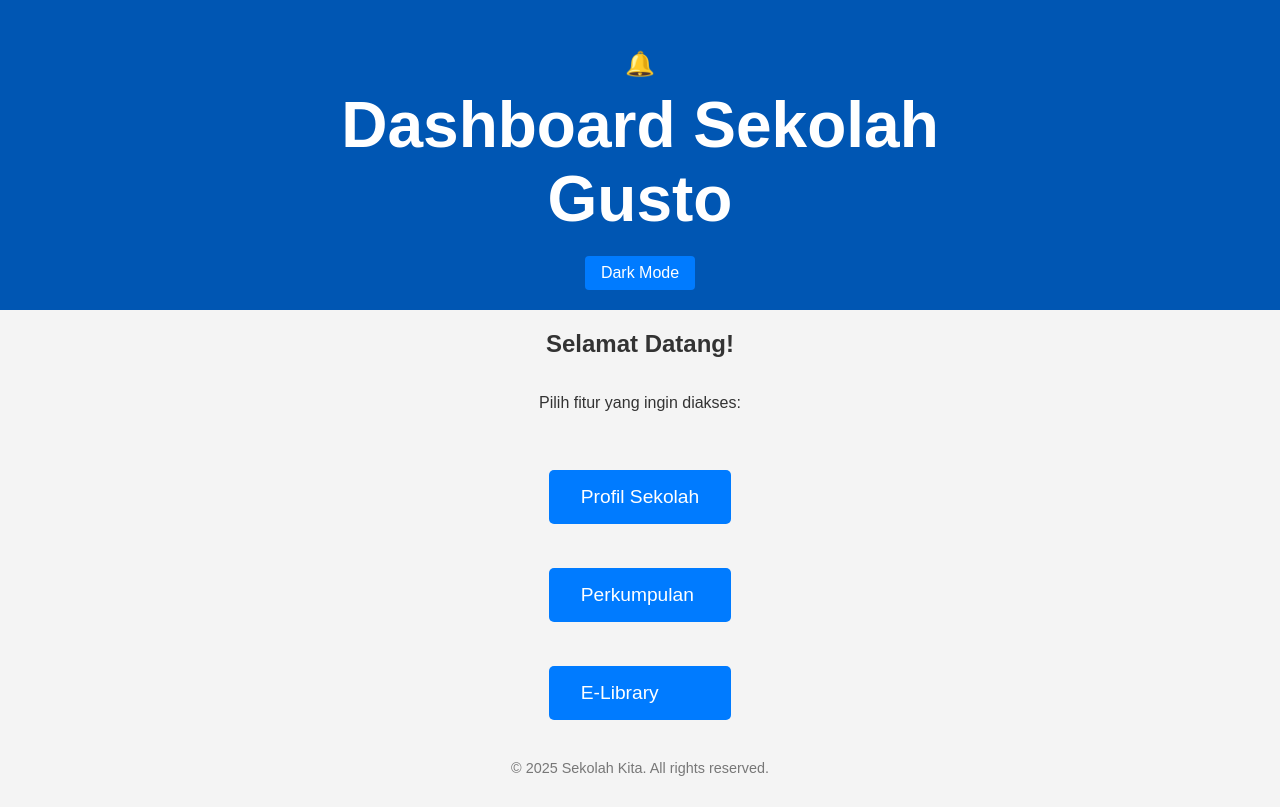
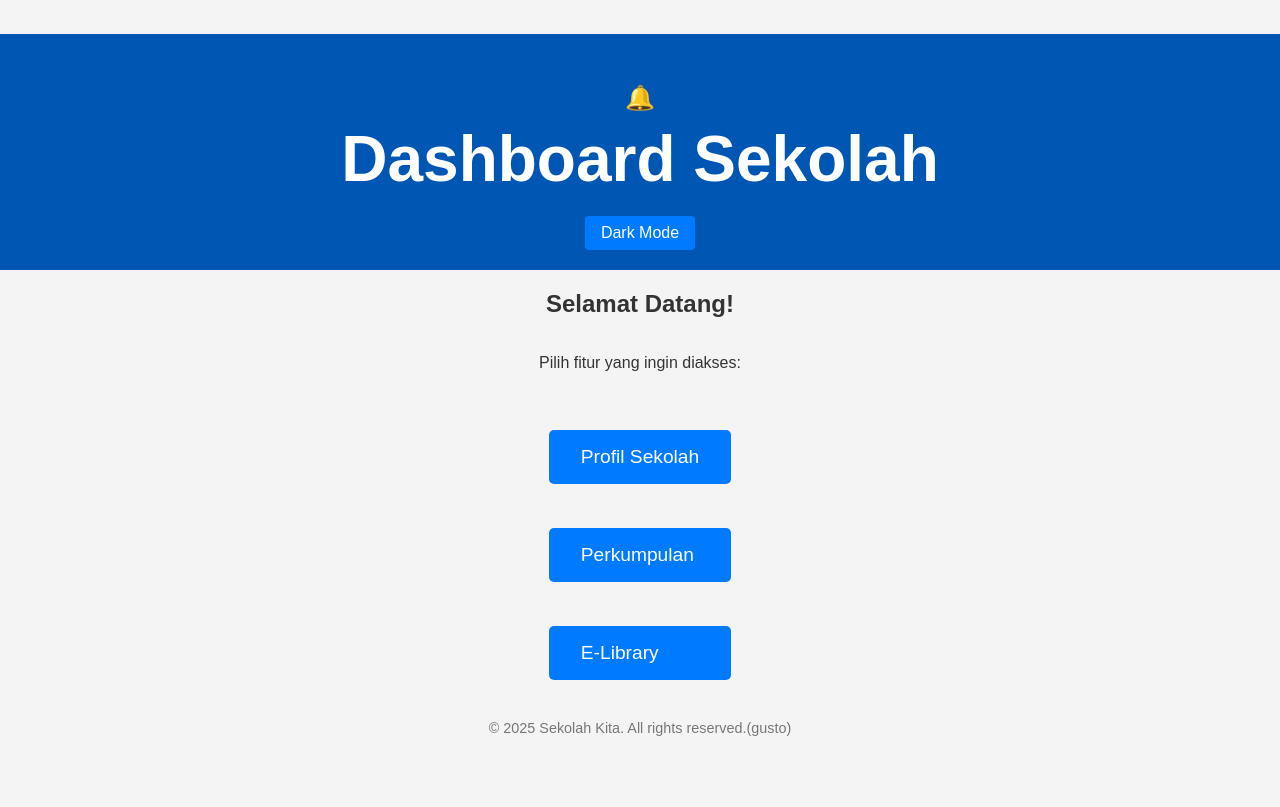
Before and after one commit to bgustom/w, a plain HTML site: page index.html in a window 1280 px wide. Drawn offline with Linux system fonts and the light colour scheme; a script that the page names is missing.

Commit message:
Update index.html
Signed-off-by: bgustom <bimbimgus@gmail.com>

```diff
--- a/index.html
+++ b/index.html
@@ -20,7 +20,6 @@
         </div>
 
         <h1>Dashboard Sekolah</h1>
-        <h1>Gusto</h1>
         <!-- Tombol Dark Mode -->
         <button id="dark-mode-toggle">Dark Mode</button>
     </header>
@@ -34,7 +33,7 @@
         </div>
     </main>
     <footer class="footer">
-        <p>&copy; 2025 Sekolah Kita. All rights reserved.</p>
+        <p>&copy; 2025 Sekolah Kita. All rights reserved.(gusto)</p>
     </footer>
 
     <!-- JavaScript -->
```
